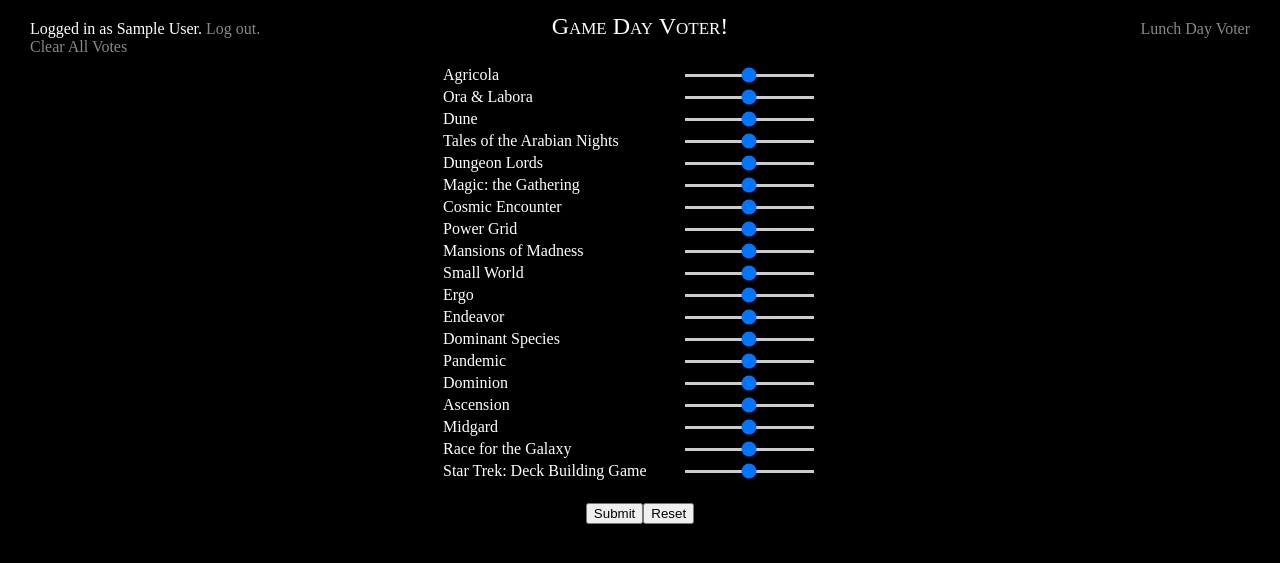
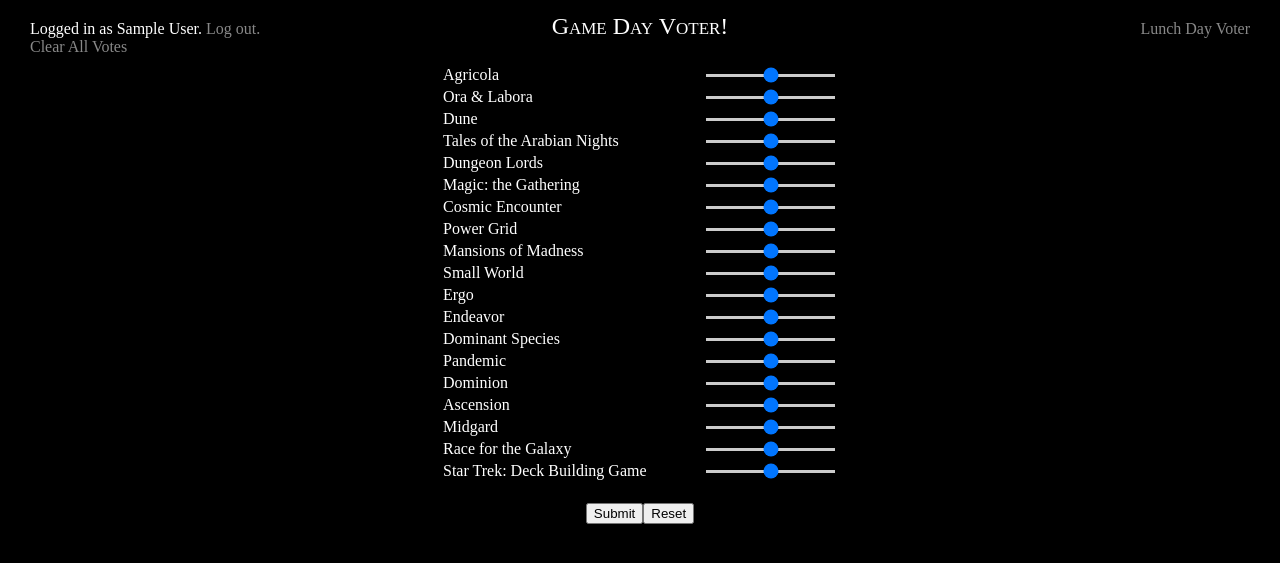
Before and after one commit to spurll/lunch, a Flask app: page /game in a window 1280 px wide. Shown: the top 563 px of the page. Run offline with Flask 2, Linux system fonts and the light colour scheme; the visitor is signed in with stand-in values (Sample User, id 1); data that the repository does not hold is empty.

Commit message:
Updated alignment in the vogt form to increase visual consistency.

```diff
--- a/app/templates/vogt.html
+++ b/app/templates/vogt.html
@@ -8,9 +8,9 @@
 					<tr>
 						<td>{{form.__getattribute__(name).label}}</td>
 						{% if winner %}
-							<td>{{form.__getattribute__(name)(disabled=True)}}</td>
+							<td style="text-align: right;">{{form.__getattribute__(name)(disabled=True)}}</td>
 						{% else %}
-							<td>{{form.__getattribute__(name)}}</td>
+							<td style="text-align: right;">{{form.__getattribute__(name)}}</td>
 						{% endif %}
 					</tr>
 				{% endfor %}
```
